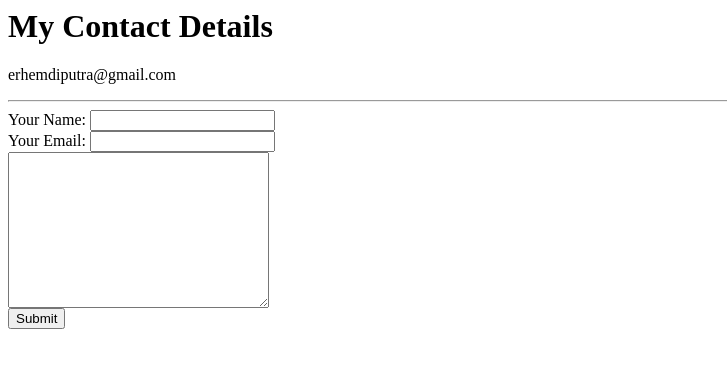
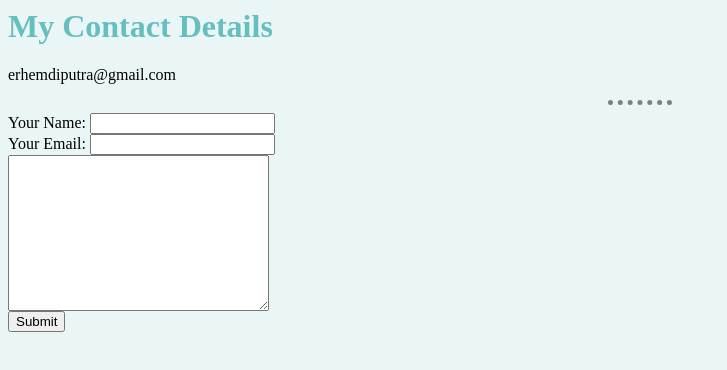
Before and after one commit to erhemdiputra/web-dev-bootcamp, a plain HTML site: page HTML - Personal Site/contact-me.html in a window 1280 px wide. Shown: the whole page, without its empty margins (0-727 px from the left). Drawn offline with Linux system fonts and the light colour scheme.

Commit message:
add external css

```diff
--- a/HTML - Personal Site/contact-me.html
+++ b/HTML - Personal Site/contact-me.html
@@ -3,6 +3,7 @@
 <head>
     <meta charset="utf-8">
     <title>Contact Me</title>
+    <link rel="stylesheet" href="css/style.css">
 </head>
 
 <body>
--- /dev/null
+++ b/HTML - Personal Site/css/style.css
@@ -0,0 +1,15 @@
+body {
+    background-color: #EAF6F6;
+}
+
+hr {
+    border-style: none;
+    border-top-style: dotted;
+    border-color: grey;
+    border-width: 5px;
+    width: 5%;
+}
+
+h1, h3 {
+    color: #66BFBF
+}
```
Also changed, not shown: HTML - Personal Site/hobbies.html (+1 -0 lines), HTML - Personal Site/index.html (+1 -13 lines).
